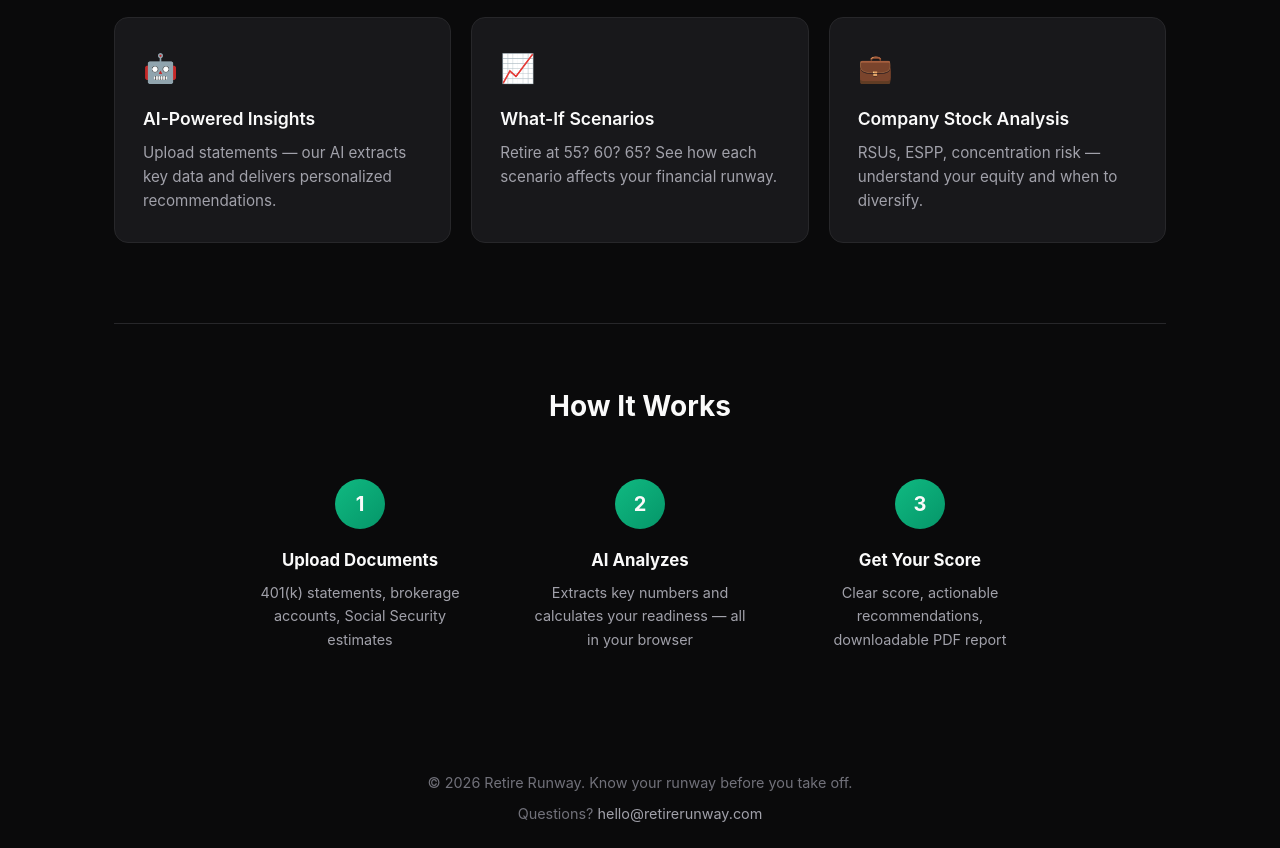
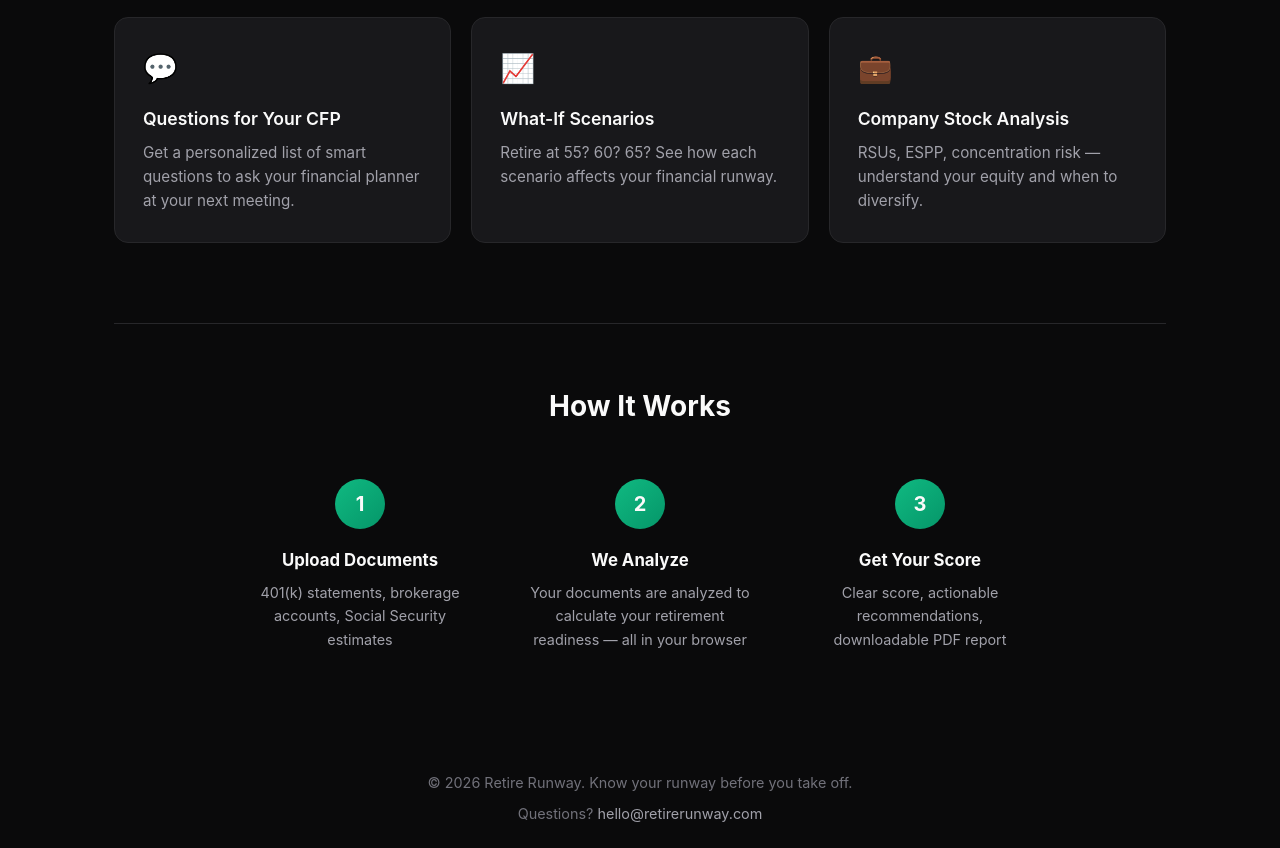
Before and after one commit to jasonmatthewrowe/retirerunway, a plain HTML site: page index.html in a window 1280 px wide. Shown: the part 1257-2105 px from the top of the page. Drawn offline with Linux system fonts and the light colour scheme.

Commit message:
Emphasize second opinion to CFP, add questions feature, remove AI references

```diff
--- a/index.html
+++ b/index.html
@@ -4,11 +4,11 @@
   <meta charset="UTF-8">
   <meta name="viewport" content="width=device-width, initial-scale=1.0">
   <title>Retire Runway — Know How Long Your Money Will Last</title>
-  <meta name="description" content="Upload your financial documents, get an AI-powered retirement readiness score. Privacy-first. No account linking. Coming soon.">
+  <meta name="description" content="Get a second opinion on your retirement plan. Upload your documents, see your readiness score, and get questions to ask your financial planner. Privacy-first.">
 
   <!-- Open Graph -->
   <meta property="og:title" content="Retire Runway — Coming Soon">
-  <meta property="og:description" content="AI-powered retirement readiness analysis. See your runway. Privacy-first.">
+  <meta property="og:description" content="A second check on your retirement plan. See your runway, get questions for your CFP. Privacy-first.">
   <meta property="og:type" content="website">
 
   <!-- Favicon -->
@@ -405,7 +405,7 @@
         <h1>See Your <span class="highlight">Retirement Runway</span><br>Before You Take Off</h1>
 
         <p class="subtitle">
-          Upload your financial documents. Get an AI-powered retirement readiness score with personalized recommendations. Privacy-first — your data never leaves your device.
+          Get a second opinion on your retirement plan. Upload your documents, see your readiness score, and get smart questions to ask your financial planner. Privacy-first — your data never leaves your device.
         </p>
 
         <form class="signup-form" id="signup-form">
@@ -461,9 +461,9 @@
         </div>
 
         <div class="feature-card">
-          <div class="feature-icon">🤖</div>
-          <h3>AI-Powered Insights</h3>
-          <p>Upload statements — our AI extracts key data and delivers personalized recommendations.</p>
+          <div class="feature-icon">💬</div>
+          <h3>Questions for Your CFP</h3>
+          <p>Get a personalized list of smart questions to ask your financial planner at your next meeting.</p>
         </div>
 
         <div class="feature-card">
@@ -492,8 +492,8 @@
 
         <div class="step">
           <div class="step-number">2</div>
-          <h3>AI Analyzes</h3>
-          <p>Extracts key numbers and calculates your readiness — all in your browser</p>
+          <h3>We Analyze</h3>
+          <p>Your documents are analyzed to calculate your retirement readiness — all in your browser</p>
         </div>
 
         <div class="step">
```
